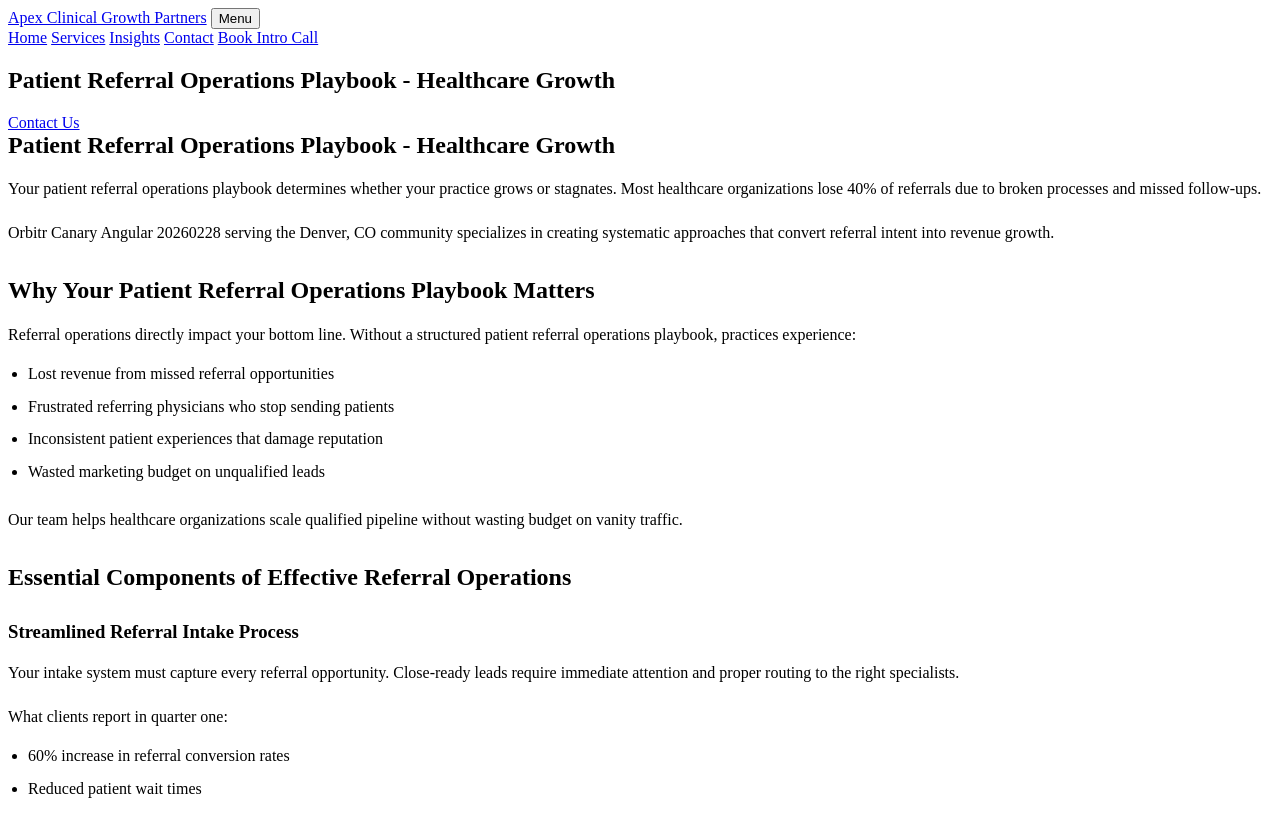
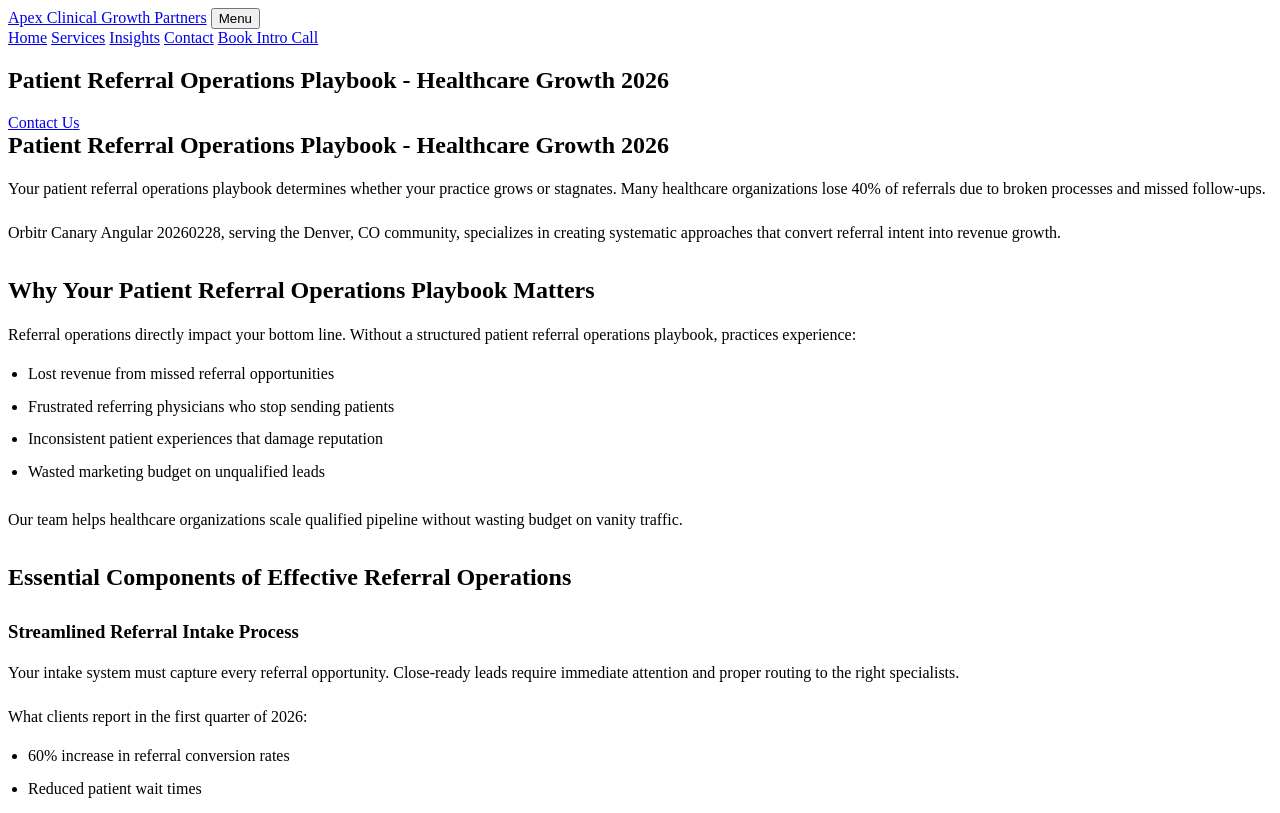
Before and after one commit to prjctlphbt/orbitr-canary-angular-20260228, a Jekyll site: the page angular-referral-ops-playbook-20260228142149.html, which Jekyll copies as it is, in a window 1280 px wide. Shown: the top 813 px of the page. Built offline with Jekyll 4.4.1, drawn with Linux system fonts in a browser that asks for light colours.

Commit message:
Refresh and update content: angular-referral-ops-playbook-20260228142149.html

```diff
--- a/angular-referral-ops-playbook-20260228142149.html
+++ b/angular-referral-ops-playbook-20260228142149.html
@@ -4,10 +4,9 @@
 <head>
 <meta charset="utf-8"/>
 <meta content="width=device-width, initial-scale=1.0" name="viewport"/>
-<meta content="Streamline patient referrals with our comprehensive operations playbook. Optimize workflows, boost growth, and improve patient outcomes. Get started today." name="description"/>
-<title>Patient Referral Operations Playbook - Healthcare Growth</title>
+<meta content="Enhance patient referrals with our 2026 operations playbook. Streamline workflows, boost growth, and improve outcomes. Contact us today." name="description"/>
+<title>Patient Referral Operations Playbook - Healthcare Growth 2026</title>
 <style>
-
 
 /* Minimal functional styles (accordion, forms only) */
 
@@ -49,7 +48,7 @@
  box-sizing: border-box;
 }
 
- </style>
+</style>
 <style id="orbitr-generated-content-style">
 .orbitr-generated-content > * {
  margin: 0;
@@ -102,15 +101,15 @@
 <main class="page-main">
 <section class="page-hero landing-hero">
 <div class="container">
-<h1>Patient Referral Operations Playbook - Healthcare Growth</h1>
+<h1>Patient Referral Operations Playbook - Healthcare Growth 2026</h1>
 <a class="cta" href="/services/">Contact Us</a>
 </div>
 </section>
 <section class="landing-content">
 <div class="container orbitr-generated-content">
-<h1>Patient Referral Operations Playbook - Healthcare Growth</h1>
-<p>Your patient referral operations playbook determines whether your practice grows or stagnates. Most healthcare organizations lose 40% of referrals due to broken processes and missed follow-ups.</p>
-<p>Orbitr Canary Angular 20260228 serving the Denver, CO community specializes in creating systematic approaches that convert referral intent into revenue growth.</p>
+<h1>Patient Referral Operations Playbook - Healthcare Growth 2026</h1>
+<p>Your patient referral operations playbook determines whether your practice grows or stagnates. Many healthcare organizations lose 40% of referrals due to broken processes and missed follow-ups.</p>
+<p>Orbitr Canary Angular 20260228, serving the Denver, CO community, specializes in creating systematic approaches that convert referral intent into revenue growth.</p>
 <h2>Why Your Patient Referral Operations Playbook Matters</h2>
 <p>Referral operations directly impact your bottom line. Without a structured patient referral operations playbook, practices experience:</p>
 <ul>
@@ -123,31 +122,31 @@
 <h2>Essential Components of Effective Referral Operations</h2>
 <h3>Streamlined Referral Intake Process</h3>
 <p>Your intake system must capture every referral opportunity. Close-ready leads require immediate attention and proper routing to the right specialists.</p>
-<p>What clients report in quarter one:
+<p>What clients report in the first quarter of 2026:</p>
 <ul>
 <li>60% increase in referral conversion rates</li>
 <li>Reduced patient wait times</li>
 <li>Improved referring physician satisfaction</li>
 <li>Higher revenue per referral</li>
-</ul></p>
+</ul>
 <h3>Automated Follow-Up Systems</h3>
 <p>Consistent communication keeps referrals moving through your pipeline. Automated systems ensure no patient falls through cracks while maintaining personal touch.</p>
-<p>Key automation features include:
+<p>Key automation features include:</p>
 <ul>
 <li>Instant referral acknowledgment to referring physicians</li>
 <li>Patient appointment scheduling reminders</li>
 <li>Status updates throughout the care journey</li>
 <li>Outcome reporting back to referral sources</li>
-</ul></p>
+</ul>
 <h3>Performance Tracking and Optimization</h3>
 <p>Measuring referral operations performance identifies bottlenecks and growth opportunities. Track conversion rates, response times, and revenue impact.</p>
-<p>Our dedicated strategist conducts weekly experiments to optimize:
+<p>Our dedicated strategist conducts weekly experiments to optimize:</p>
 <ul>
 <li>Referral source relationships</li>
 <li>Patient scheduling efficiency</li>
 <li>Communication workflows</li>
 <li>Revenue conversion metrics</li>
-</ul></p>
+</ul>
 <h2>Transform Your Referral Operations Today</h2>
 <p>A comprehensive patient referral operations playbook transforms scattered processes into revenue-generating systems. Healthcare organizations using structured approaches see qualified growth within 90 days.</p>
 <p>Our services focus on building sustainable referral operations that scale with your practice. We help create systems that generate revenue intent, not vanity traffic.</p>
@@ -186,14 +185,14 @@
 <div class="container small-note">Framework canary fixture for Orbitr approval testing.</div>
 </footer>
 <script>
- // FAQ accordion functionality
- document.querySelectorAll('.faq-question').forEach(button => {
+// FAQ accordion functionality
+document.querySelectorAll('.faq-question').forEach(button => {
  button.addEventListener('click', () => {
  const expanded = button.getAttribute('aria-expanded') === 'true';
  button.setAttribute('aria-expanded', !expanded);
  button.parentElement.classList.toggle('active');
  });
- });
- </script>
+});
+</script>
 </body>
 </html>
```
